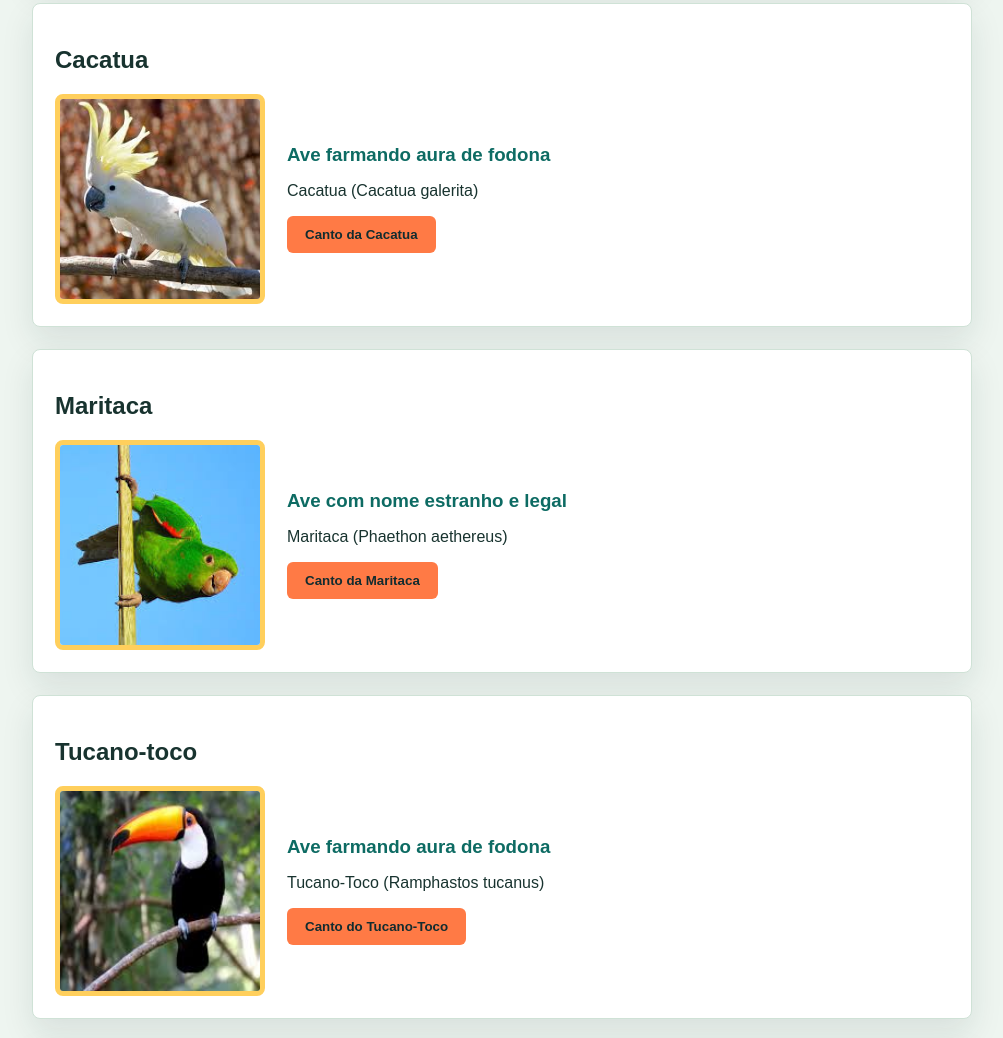
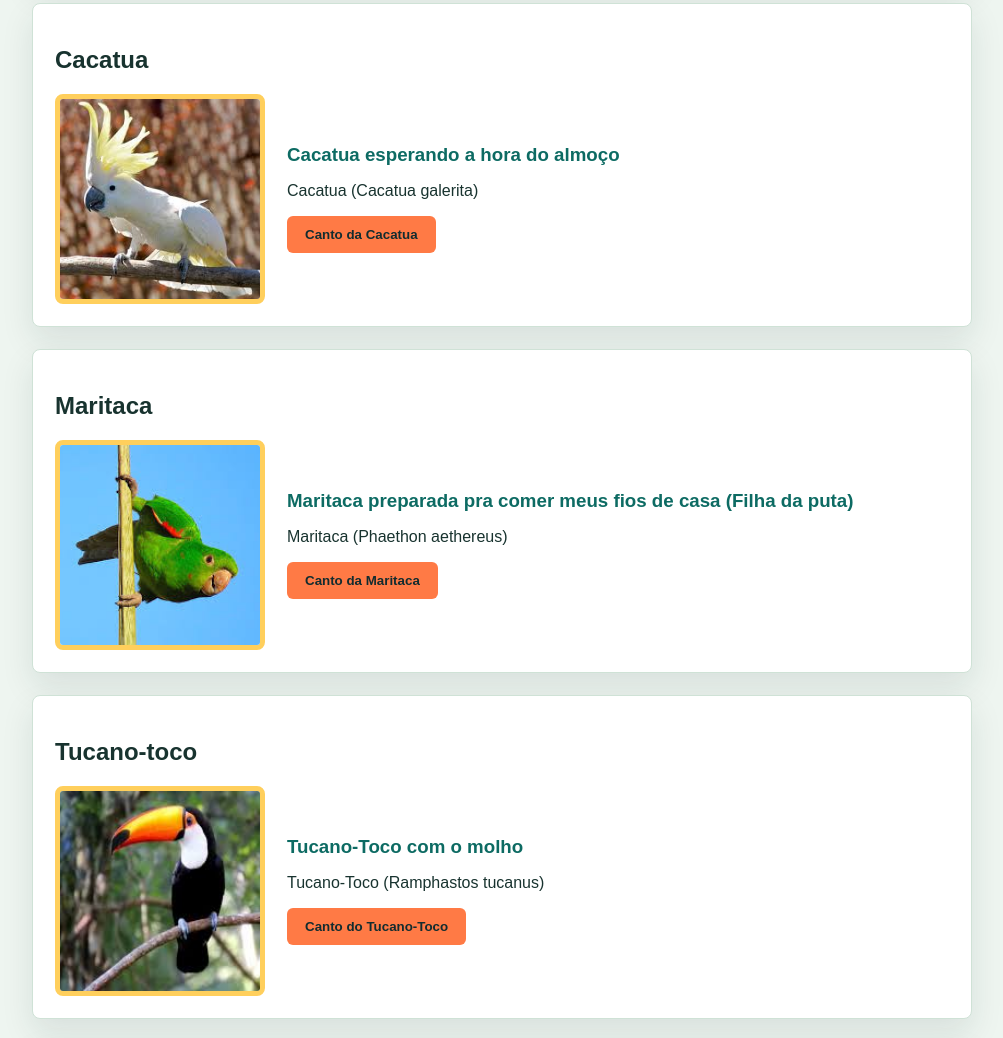
Before and after one commit to PPAULhenrique/Portif-lio-Desenvolvimento-de-Sistemas, a plain HTML site: page Site_gabriel/sexo.html in a window 1280 px wide. Shown: the part 1103-2141 px from the top of the page, without its empty margins (138-1141 px from the left). Drawn offline with Linux system fonts and the light colour scheme.

Commit message:
alterações nos textos
legal legal

```diff
--- a/Site_gabriel/sexo.html
+++ b/Site_gabriel/sexo.html
@@ -29,7 +29,7 @@
             <div class="card-passaro">
                 <img src="foto de passaros/prikito.jpg" alt="Calopsita">
                 <div>
-                    <h3>Uma ave muito estilosa</h3>
+                    <h3>Calopsitolas trocando um papo</h3>
                     <p>Calopsitolas (Nymphicus hollandicus)</p>
                     <button onclick="tocarAudio('audio1')">Canto da Calopsita</button>
                 </div>
@@ -65,7 +65,7 @@
             <div class="card-passaro">
                 <img src="foto de passaros/cacatua.jpg" alt="Cacatua">
                 <div>
-                    <h3>Ave farmando aura de fodona</h3>
+                    <h3>Cacatua esperando a hora do almoço</h3>
                     <p>Cacatua (Cacatua galerita)</p>
                     <button onclick="tocarAudio('audio3')">Canto da Cacatua</button>
                 </div>
@@ -84,7 +84,7 @@
             <div class="card-passaro">
                 <img src="foto de passaros/maritaca.jpg" alt="Maritaca">
                 <div>
-                    <h3>Ave com nome estranho e legal</h3>
+                    <h3>Maritaca preparada pra comer meus fios de casa (Filha da puta)</h3>
                     <p>Maritaca (Phaethon aethereus)</p>
                     <button onclick="tocarAudio('audio4')">Canto da Maritaca</button>
                 </div>
@@ -99,7 +99,7 @@
             <div class="card-passaro">
                 <img src="foto de passaros/tucano_toco.jpg" alt="Tucano-toco">
                 <div>
-                    <h3>Ave farmando aura de fodona</h3>
+                    <h3>Tucano-Toco com o molho</h3>
                     <p>Tucano-Toco (Ramphastos tucanus)</p>
                     <button onclick="tocarAudio('audio5')">Canto do Tucano-Toco</button>
                 </div>
```
